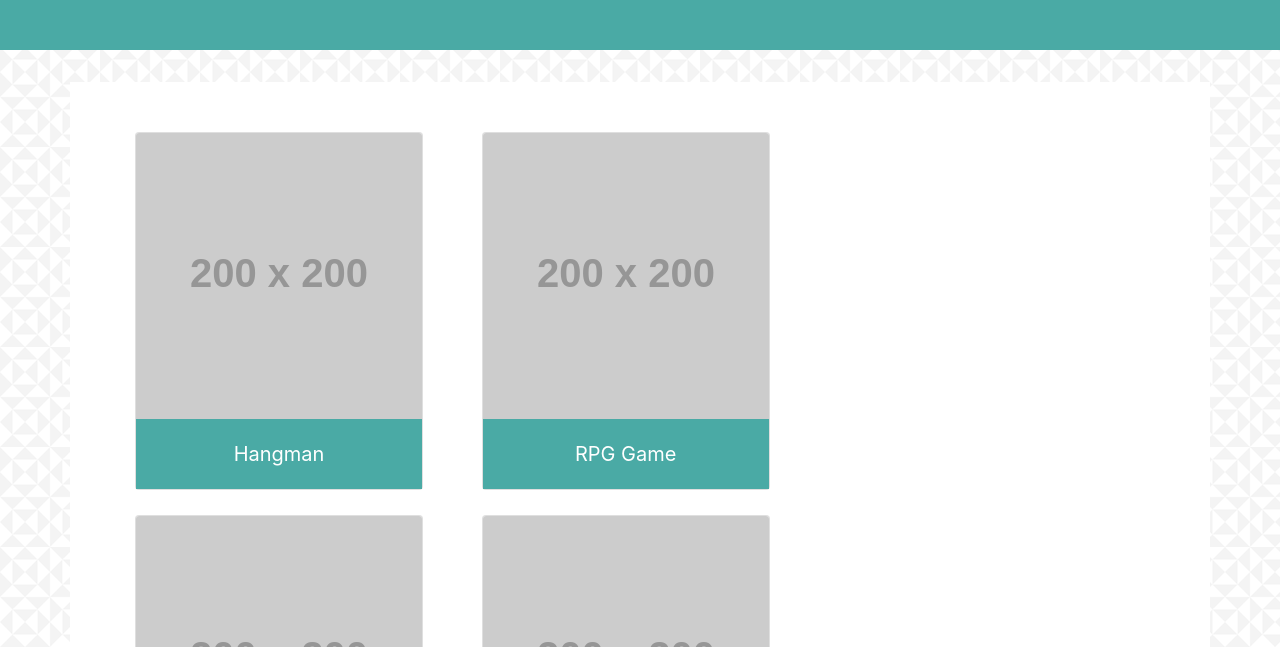
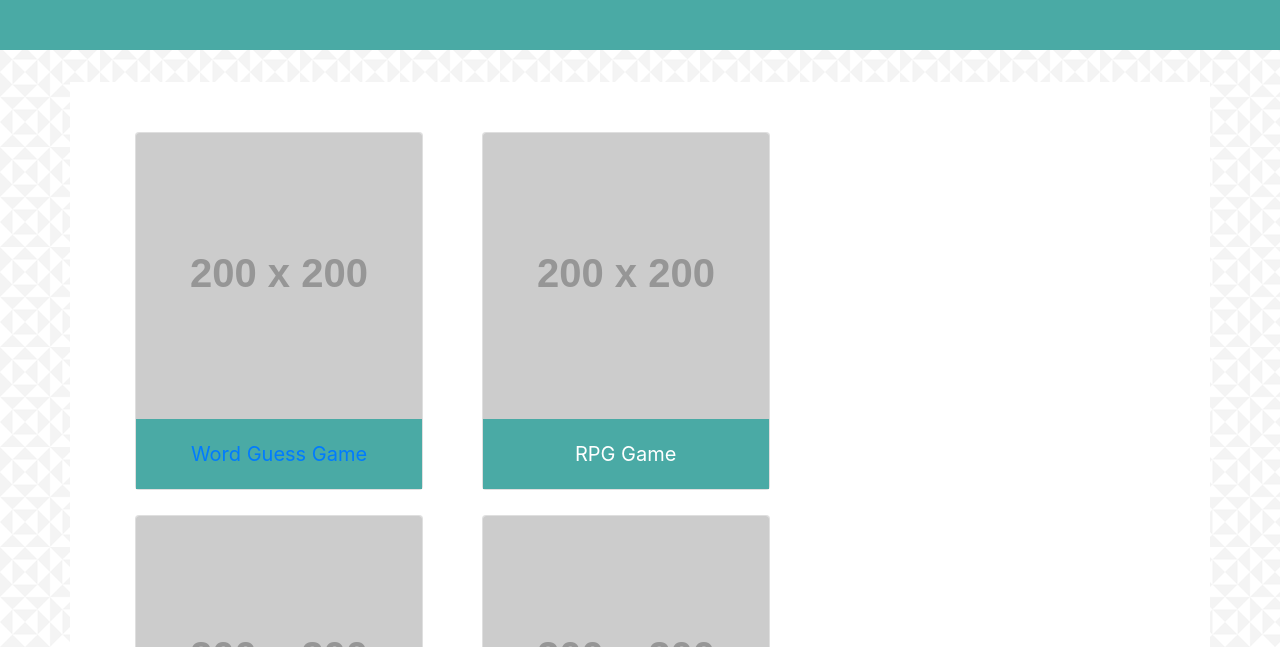
Before and after one commit to dgriffis2/Bootstrap-Portfolio, a plain HTML site: page portfolio.html in a window 1280 px wide. Shown: the part 153-800 px from the top of the page. Drawn offline with nearby package versions, Linux system fonts and the light colour scheme; placeholder pictures from the web are drawn by us.

Commit message:
added link to word guess game

```diff
--- a/portfolio.html
+++ b/portfolio.html
@@ -47,7 +47,7 @@
                                     <div class="card" style="width: 18rem;">
                                         <img class="card-img-top" src="https://placehold.it/200x200" alt="image">
                                         <div class="card-body diffpros">
-                                            <p class="card-text">Hangman</p>
+                                            <p class="card-text"><a href="https://dgriffis2.github.io/Word-Guess-Game/">Word Guess Game</a></p>
                                         </div>
                                     </div>
                                 </div>
```
